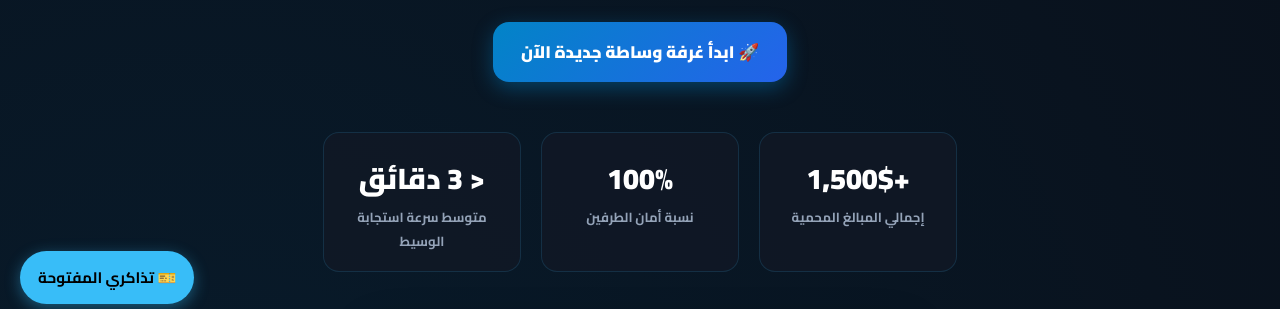
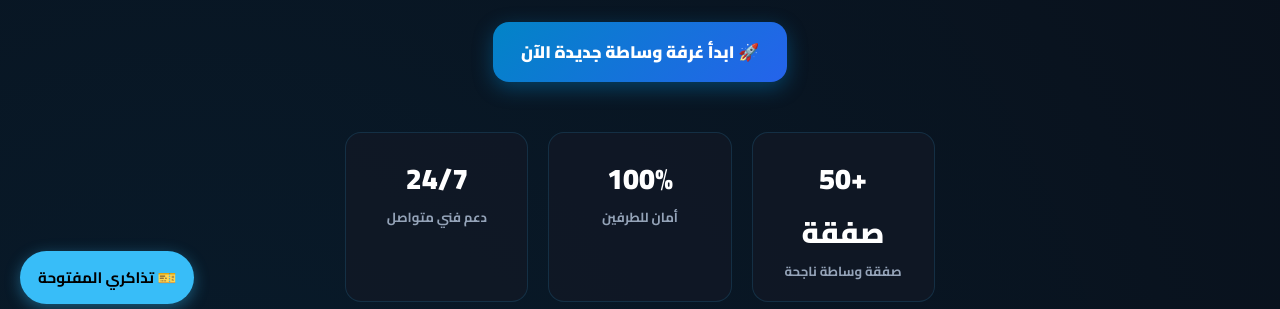
Before and after one commit to ChamomiIle/dw, a website: page src/public/index.html in a window 1280 px wide. Shown: the part 476-785 px from the top of the page. Drawn offline with nearby package versions, Linux system fonts and the light colour scheme.

Commit message:
Update index.html

```diff
--- a/src/public/index.html
+++ b/src/public/index.html
@@ -229,7 +229,8 @@
     .section-subtitle { text-align: center; color: var(--text-sub); font-weight: 600; font-size: 0.9rem; margin-bottom: 30px; }
 
     .stats-container { display: flex; justify-content: center; gap: 20px; margin: 20px auto 40px; max-width: 950px; flex-wrap: wrap; padding: 0 20px; }
-    .stat-card { background: var(--card-bg); border: 1px solid var(--card-border); border-radius: 16px; padding: 18px 25px; flex: 1; min-width: 180px; text-align: center; }
+    .stat-card { background: var(--card-bg); border: 1px solid var(--card-border); border-radius: 16px; padding: 18px 25px; flex: 1; min-width: 180px; text-align: center; transition: 0.3s; }
+    .stat-card:hover { border-color: rgba(56, 189, 248, 0.4); transform: translateY(-3px); }
     .stat-card .value { font-size: 1.8rem; font-weight: 900; color: #ffffff; }
     .stat-card .label { font-size: 0.82rem; color: var(--text-sub); font-weight: 700; }
 
@@ -663,9 +664,9 @@
   </section>
 
   <div class="stats-container">
-    <div class="stat-card"><div class="value">+1,500$</div><div class="label">إجمالي المبالغ المحمية</div></div>
-    <div class="stat-card"><div class="value">100%</div><div class="label">نسبة أمان الطرفين</div></div>
-    <div class="stat-card"><div class="value">&lt; 3 دقائق</div><div class="label">متوسط سرعة استجابة الوسيط</div></div>
+    <div class="stat-card"><div class="value">+50 صفقة</div><div class="label">صفقة وساطة ناجحة</div></div>
+    <div class="stat-card"><div class="value">100%</div><div class="label">أمان للطرفين</div></div>
+    <div class="stat-card"><div class="value">24/7</div><div class="label">دعم فني متواصل</div></div>
   </div>
 
   <main class="main-grid">
```
Lines whose indentation alone changed are shown as unchanged.
